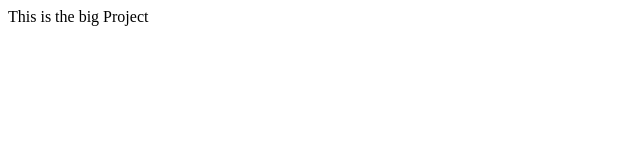
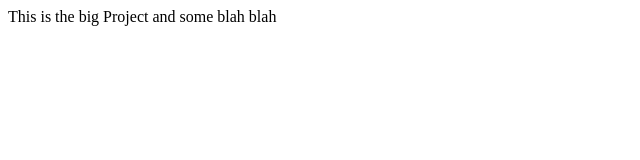
Before and after one commit to abhikumar8/gitsimpleremote, a plain HTML site: page index.html in a window 1280 px wide. Shown: the whole page, without its empty margins (0-640 px from the left). Drawn offline with Linux system fonts and the light colour scheme.

Commit message:
Second change

```diff
--- a/index.html
+++ b/index.html
@@ -7,6 +7,6 @@
     <title>Document</title>
 </head>
 <body>
-    This is the big Project
+    This is the big Project and some blah blah
 </body>
 </html>
```
